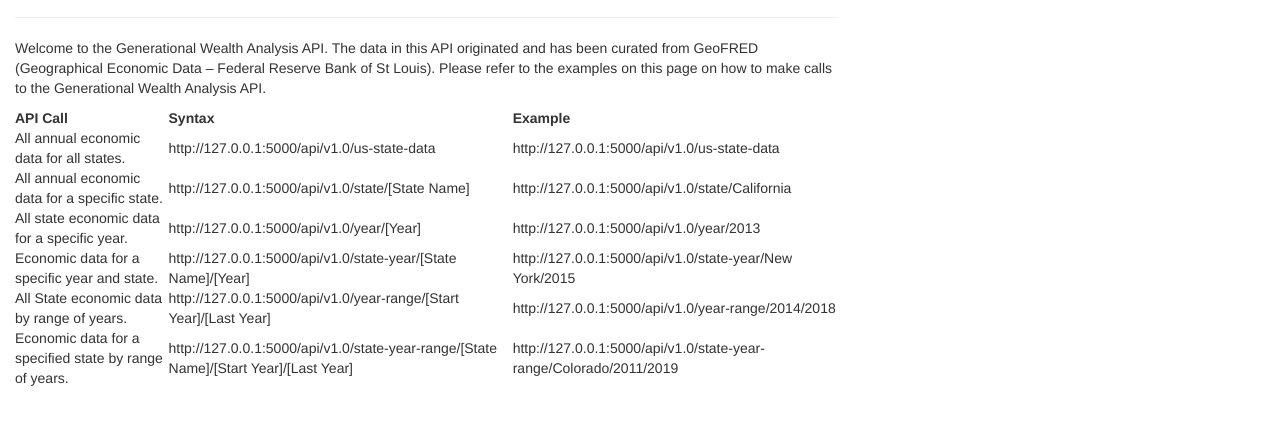
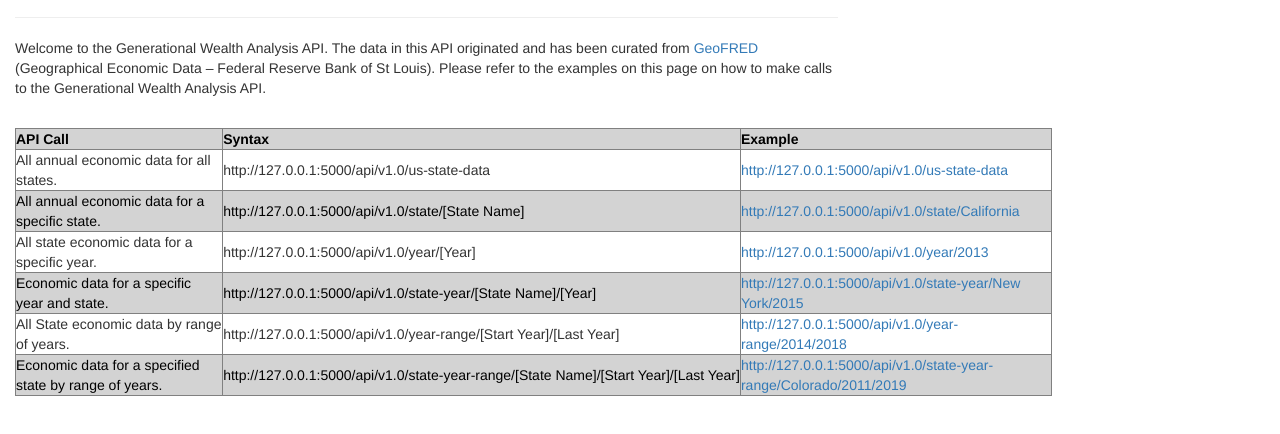
Before and after one commit to MrBadinger/Generational_Wealth_Analysis, a plain HTML site: page templates/flaskapp.html in a window 1280 px wide. Shown: the part 56-490 px from the top of the page. Drawn offline with nearby package versions, Linux system fonts and the light colour scheme.

Commit message:
html api

```diff
--- a/templates/flaskapp.html
+++ b/templates/flaskapp.html
@@ -6,64 +6,72 @@
     <meta name="viewport" content="width=device-width, initial-scale=1.0">
     <meta http-equiv="X-UA-Compatible" content="ie=edge">
     <link rel="stylesheet" href="https://maxcdn.bootstrapcdn.com/bootstrap/3.3.7/css/bootstrap.min.css">
-    <style>
+    <style >
         body {
-            background-color:  "#696969" ;
-        }
+            background-color:white;
+            }
+        .table-striped > tbody > tr:nth-child(2n+1) > td, .table-striped > tbody > tr:nth-child(2n+1) > th {
+            background-color: lightgrey;
+            color: black
+            }
+
     </style>
-</head>
+    </head>
 <body>
-    <div class="container-fluid">
+     <div class="container-fluid">
         <div class="container"></div>
             <div class="row">
                 <div class="col-lg-8 col-md-8 col-sm-12">
                     <h2><strong>Generational Wealth Analysis API</strong></h2><hr>
-                    <p>Welcome to the Generational Wealth Analysis API. The data in this API originated and has been curated from GeoFRED (Geographical Economic Data – Federal Reserve Bank of St Louis).
-                        Please refer to the examples on this page on how to make calls to the Generational Wealth Analysis API.</p>
+                    <p>Welcome to the Generational Wealth Analysis API. The data in this API originated and has been curated from <a href="https://geofred.stlouisfed.org/">GeoFRED</a> (Geographical Economic Data – Federal Reserve Bank of St Louis).
+                        Please refer to the examples on this page on how to make calls to the Generational Wealth Analysis API.</p></br>
                 </div>
             </div>
             <div class="row">
-                <div class="col-lg-8 col-md-8 col-sm-12">
-                    <table>
+                <div class="col-md-10">
+                    <table border="1" class="table-striped table-sm table-responsive-sm" style="width: 100%">
                         <tr>
-                          <th>API Call</th>
-                          <th>Syntax</th>
-                          <th>Example</th>
+                          <th width=200px>API Call</th>
+                          <th width=500px>Syntax</th>
+                          <th width=300px>Example</th>
                         </tr>
                         <tr>
                           <td>All annual economic data for all states.</td>
                           <td>http://127.0.0.1:5000/api/v1.0/us-state-data</td>
-                          <td>http://127.0.0.1:5000/api/v1.0/us-state-data</td>
+                          <td ><a href="http://127.0.0.1:5000/api/v1.0/us-state-data">http://127.0.0.1:5000/api/v1.0/us-state-data</a></td>
                         </tr>
                         <tr>
                             <td>All annual economic data for a specific state.</td>
                             <td>http://127.0.0.1:5000/api/v1.0/state/[State Name]</td>
-                            <td>http://127.0.0.1:5000/api/v1.0/state/California</td>
+                            <td><a href="http://127.0.0.1:5000/api/v1.0/state/California">http://127.0.0.1:5000/api/v1.0/state/California</a></td>
                         </tr>
                         <tr>
                             <td>All state economic data for a specific year.</td>
                             <td>http://127.0.0.1:5000/api/v1.0/year/[Year]</td>
-                            <td>http://127.0.0.1:5000/api/v1.0/year/2013</td>
+                            <td ><a href="http://127.0.0.1:5000/api/v1.0/year/2013">http://127.0.0.1:5000/api/v1.0/year/2013</a></td>
                         </tr>
                         <tr>
                             <td>Economic data for a specific year and state.</td>
                             <td>http://127.0.0.1:5000/api/v1.0/state-year/[State Name]/[Year]</td>
-                            <td>http://127.0.0.1:5000/api/v1.0/state-year/New York/2015</td>
+                            <td ><a href="http://127.0.0.1:5000/api/v1.0/state-year/New York/2015">http://127.0.0.1:5000/api/v1.0/state-year/New York/2015</a></td>
                         </tr>
                         <tr>
                             <td>All State economic data by range of years.</td>
                             <td>http://127.0.0.1:5000/api/v1.0/year-range/[Start Year]/[Last Year]</td>
-                            <td>http://127.0.0.1:5000/api/v1.0/year-range/2014/2018</td>
+                            <td ><a href="http://127.0.0.1:5000/api/v1.0/year-range/2014/2018">http://127.0.0.1:5000/api/v1.0/year-range/2014/2018</a></td>
                         </tr>
                         <tr>
                             <td>Economic data for a specified state by range of years.</td>
                             <td>http://127.0.0.1:5000/api/v1.0/state-year-range/[State Name]/[Start Year]/[Last Year]</td>
-                            <td>http://127.0.0.1:5000/api/v1.0/state-year-range/Colorado/2011/2019</td>
+                            <td ><a href="http://127.0.0.1:5000/api/v1.0/state-year-range/Colorado/2011/2019">http://127.0.0.1:5000/api/v1.0/state-year-range/Colorado/2011/2019</a></td>
                         </tr>
                       </table>
                 </div>
             </div>
 
     </div>
+    <script src="https://code.jquery.com/jquery-3.3.1.slim.min.js" integrity="sha384-q8i/X+965DzO0rT7abK41JStQIAqVgRVzpbzo5smXKp4YfRvH+8abtTE1Pi6jizo" crossorigin="anonymous"></script>
+    <script src="https://cdnjs.cloudflare.com/ajax/libs/popper.js/1.14.7/umd/popper.min.js" integrity="sha384-UO2eT0CpHqdSJQ6hJty5KVphtPhzWj9WO1clHTMGa3JDZwrnQq4sF86dIHNDz0W1" crossorigin="anonymous"></script>
+    <script src="https://stackpath.bootstrapcdn.com/bootstrap/4.3.1/js/bootstrap.min.js" integrity="sha384-JjSmVgyd0p3pXB1rRibZUAYoIIy6OrQ6VrjIEaFf/nJGzIxFDsf4x0xIM+B07jRM" crossorigin="anonymous"></script>
 </body>
 </html>
```
